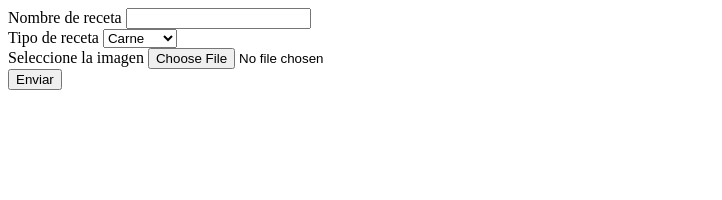
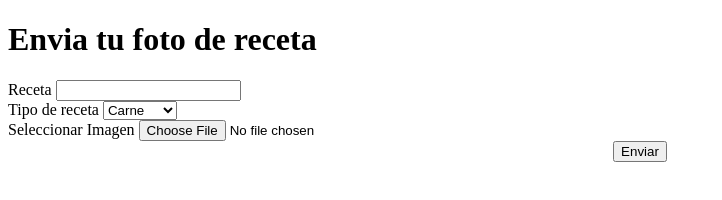
Before and after one commit to jmorenom46/DIW, a plain HTML site: page Ejercicios de profundizacion de formularios/Formulario5/formulario5.html in a window 1280 px wide. Shown: the whole page, without its empty margins (0-722 px from the left). Drawn offline with Linux system fonts and the light colour scheme.

Commit message:
commit formularios

```diff
--- a/Ejercicios de profundizacion de formularios/Formulario5/formulario5.html
+++ b/Ejercicios de profundizacion de formularios/Formulario5/formulario5.html
@@ -8,7 +8,8 @@
   </head>
   <body>
     <form method="post" action="procesar.php">
-      <label>Nombre de receta </label>
+        <h1>Envia tu foto de receta</h1>
+      <label>Receta </label>
       <input
         type="text"
         name="nombre"
@@ -22,9 +23,9 @@
         <option value="pescado">Pescado</option>
         <option value="fruta">Fruta</option></select
       ><br />
-      <label>Seleccione la imagen </label>
+      <label>Seleccionar Imagen </label>
       <input type="file" name="imagen" id="imagen"><br>
-      <input type="submit" name="enviar" id="enviar" value="Enviar">
+      <input class="centrar" type="submit" name="enviar" id="enviar" value="Enviar">
     </form>
   </body>
 </html>
--- a/Ejercicios de profundizacion de formularios/Formulario5/styles.css
+++ b/Ejercicios de profundizacion de formularios/Formulario5/styles.css
@@ -0,0 +1,5 @@
+.centrar{
+    display: flex;
+    margin: auto;
+    text-align: center;
+}
```
Also changed, not shown: Ejercicios de profundizacion de formularios/Formulario10/formulario10.html (+3 -4 lines).
